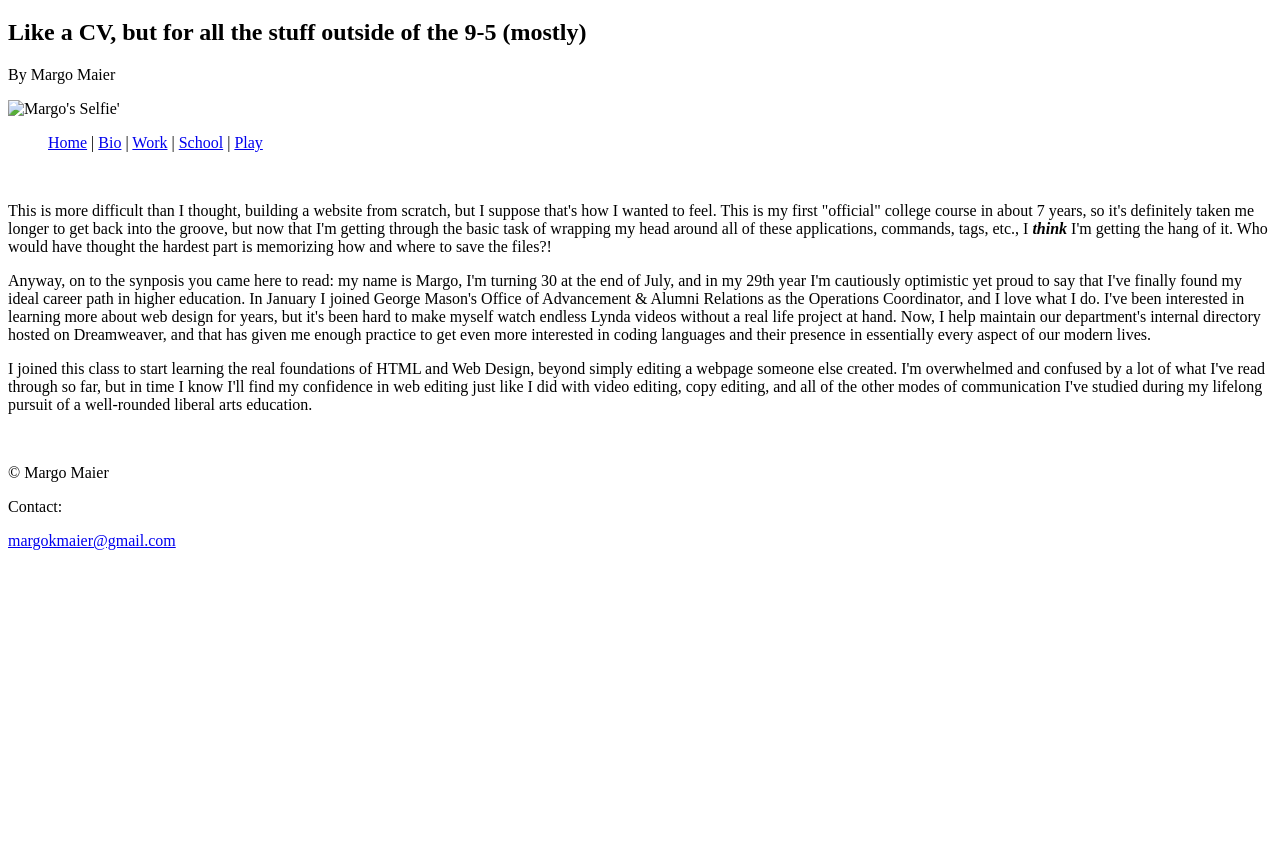
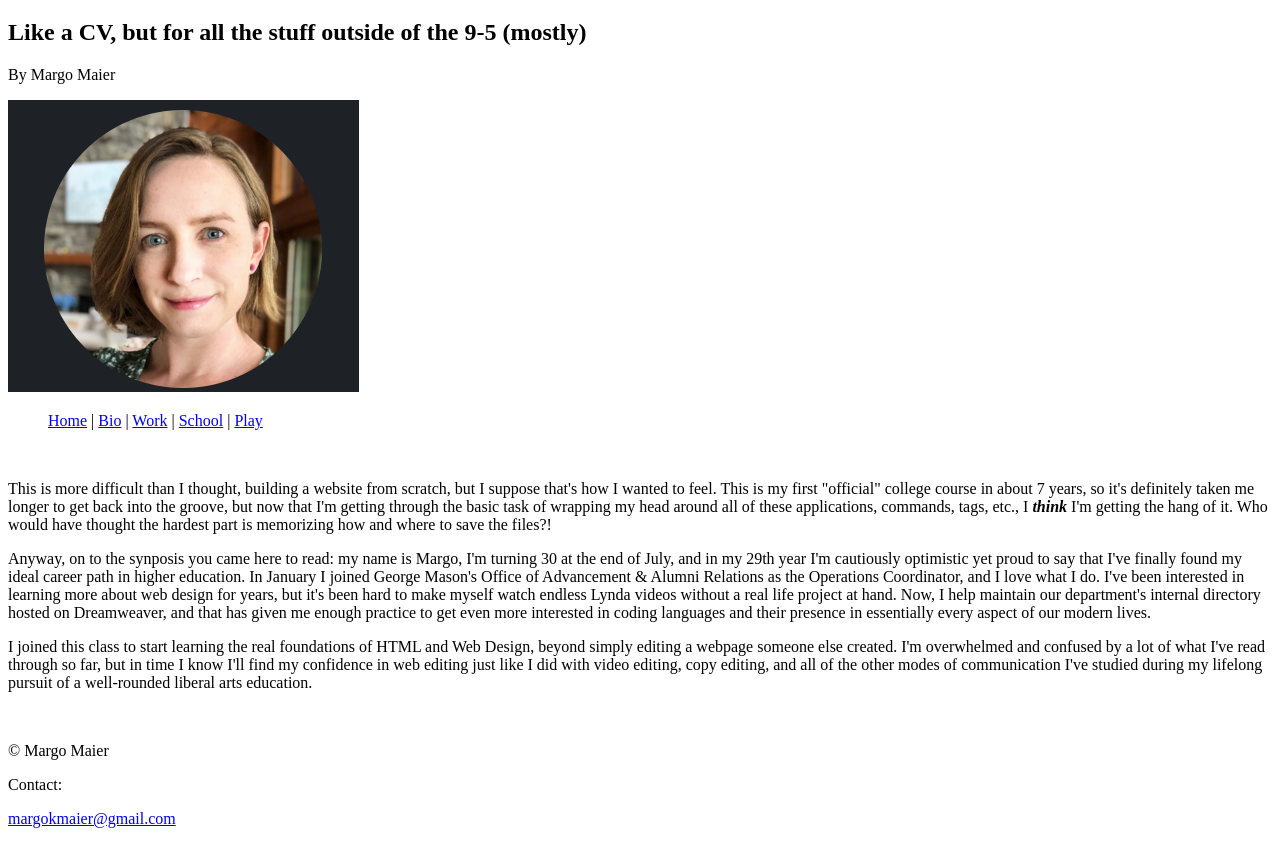
Before and after one commit to margokmaier/practicesite1, a plain HTML site: page index.html in a window 1280 px wide. Shown: the part 61-905 px from the top of the page. Before the commit the page ends 800 px from the top, so only its background shows below. Drawn offline with Linux system fonts and the light colour scheme.

Commit message:
updated photo name

```diff
--- a/index.html
+++ b/index.html
@@ -11,7 +11,7 @@
 <h1>Experientia Vitae</h1>
 <h2>Like a CV, but for all the stuff outside of the 9-5 (mostly)</h2>
 <p>By Margo Maier</p>
-<img src="margoselfie.png" alt="Margo's Selfie'" width="351" height="292">
+<img src="Screen Shot 2022-07-04 at 12.09.56 PM.png" alt="Margo's Selfie'" width="351" height="292">
 
 <nav>
  <ul>
```
Also changed, not shown: 1 other file.
